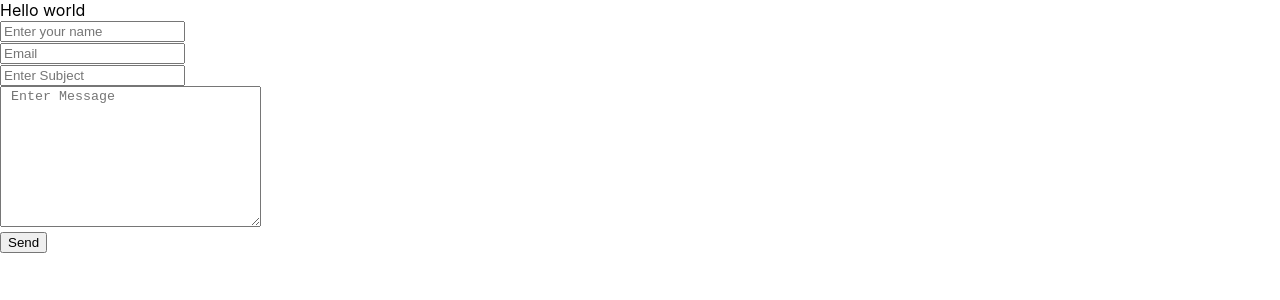
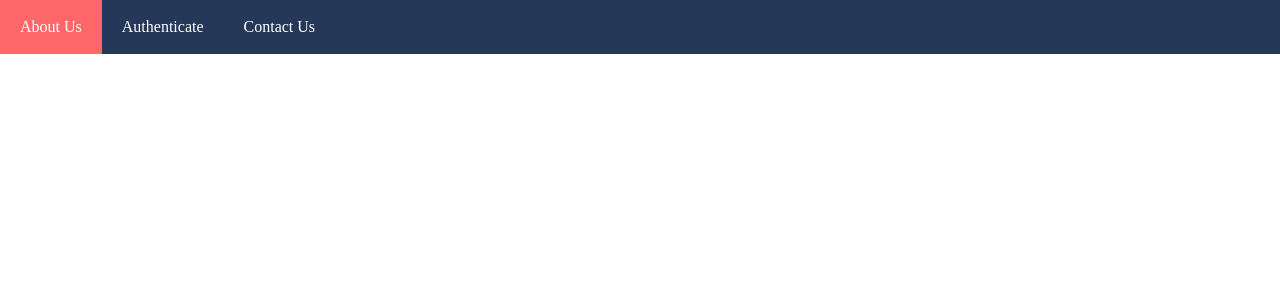
Before and after one commit to nidhipatell/ParkWise, a React (Create React App) app in the folder front-end/: page / in a window 1280 px wide. Shown: the top 300 px of the page. Built offline with nearby package versions, Linux system fonts and the light colour scheme.

Commit message:
Login page

```diff
--- /dev/null
+++ b/front-end/src/Component/Header.js
@@ -0,0 +1,15 @@
+import React, {Component} from 'react';
+
+export default class Header extends Component {
+    render() {
+        return (
+            <div className="Header">
+                <ul>
+                    <li><a href="#About Us">About Us</a></li>
+                    <li><a href="#Contact Us">Authenticate</a></li>
+                    <li><a href="#Authenticate">Contact Us</a></li>
+                </ul>
+            </div>
+        );
+    }
+}
--- a/front-end/src/Component/Home.js
+++ b/front-end/src/Component/Home.js
@@ -1,5 +1,7 @@
 import React from 'react';
-import axios from 'axios'
+import axios from 'axios';
+import Header from './Header.js';
+
 class Home extends React.Component {
     // constructor(props){
     //     super(props);
@@ -29,7 +31,7 @@ class Home extends React.Component {
     // }
 render(){
     return (
-    <div>
+    /*<div>
         <div>Hello world</div>
             <form  action="Home.js" method="post" id="contactForm" novalidate="novalidate">
                 <div class="row">
@@ -58,6 +60,9 @@ render(){
                     <button type="submit" class="button button-contactForm boxed-btn" id="contactUsBtn">Send</button>
                 </div>
             </form>
+    </div>*/
+    <div className="App">
+        <Header></Header>
     </div>
     );
 }
--- a/front-end/src/index.css
+++ b/front-end/src/index.css
@@ -1,4 +1,4 @@
-body {
+/*body {
   margin: 0;
   font-family: -apple-system, BlinkMacSystemFont, 'Segoe UI', 'Roboto', 'Oxygen',
     'Ubuntu', 'Cantarell', 'Fira Sans', 'Droid Sans', 'Helvetica Neue',
@@ -6,8 +6,40 @@ body {
   -webkit-font-smoothing: antialiased;
   -moz-osx-font-smoothing: grayscale;
 }
-
 code {
   font-family: source-code-pro, Menlo, Monaco, Consolas, 'Courier New',
     monospace;
+}*/
+
+ul {
+  list-style-type: none;
+  margin: 0;
+  padding: 0;
+  overflow: hidden;
+  background-color: #263859;
+  position: absolute;
+  top:0px;
+  left: 0px;
+  float: right;
+  width: 100%;
 }
+
+li {
+  float: left;
+}
+
+li a {
+  display: block;
+  color: white;
+  text-align: center;
+  padding: 18px 20px;
+  text-decoration: none;
+}
+
+li a:hover:not(.active) {
+  background-color: #FF6768;
+}
+
+.active {
+  background-color: #4CAF50;
+}
```
Also changed, not shown: front-end/src/Component/Login.js (added, +13 -0 lines), 2 other files (tests, documents, lock files or other folders).
